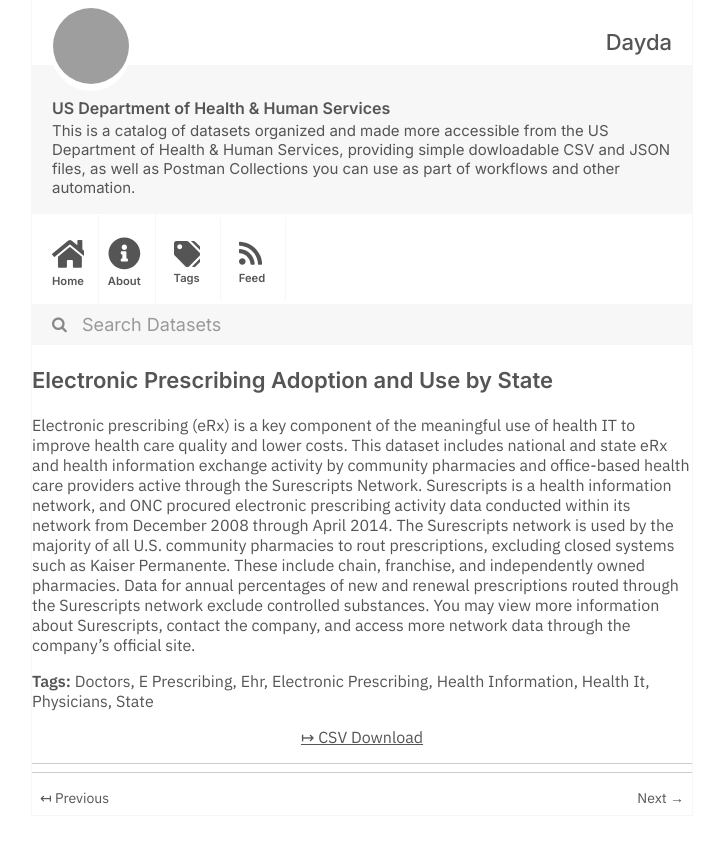
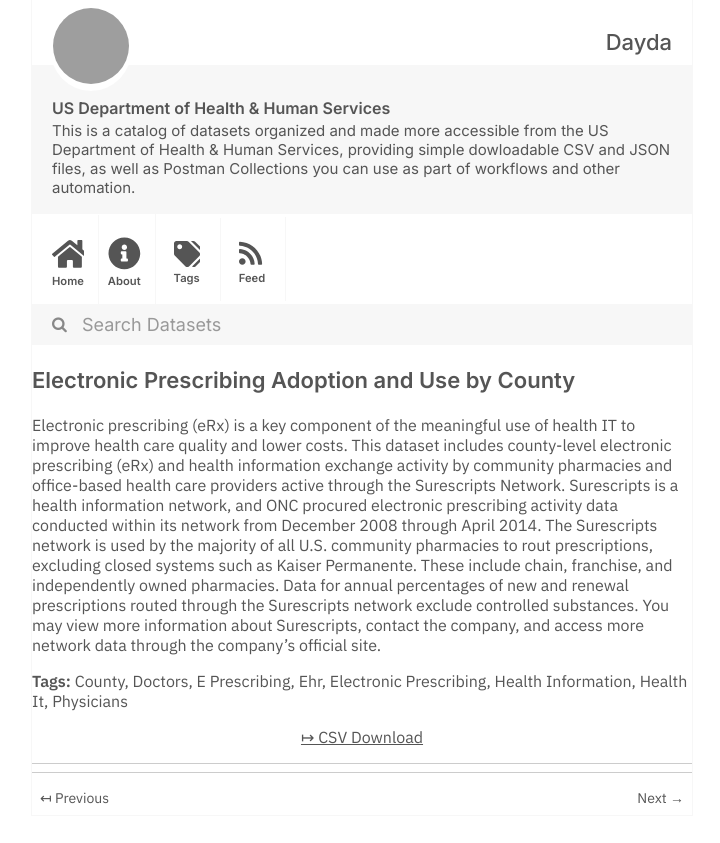
Before and after one commit to dayda-entities/us-department-of-health-and-human-services, a Jekyll site: the page built from _posts/2020-11-10-electronic-prescribing-adoptio.md, in a window 1280 px wide, cut to the strip 0-843 px from the top of the page. Shown: the whole strip, without its empty margins (278-998 px from the left). Built offline with Jekyll 4.4.1, drawn with Linux system fonts in a browser that asks for light colours; grey boxes are pictures that could not be loaded.

Commit message:
Publish Data

```diff
--- a/_posts/2020-11-10-electronic-prescribing-adoptio.md
+++ b/_posts/2020-11-10-electronic-prescribing-adoptio.md
@@ -1,10 +1,11 @@
 ---
-title: Electronic Prescribing Adoption and Use by State
-created: '2020-11-10T16:16:41.513690'
-modified: '2021-04-21T22:38:33.601611'
+title: Electronic Prescribing Adoption and Use by County
+created: '2020-11-10T16:16:41.644744'
+modified: '2021-04-21T22:33:09.647425'
 state: active
 type: dataset
 tags:
+  - County
   - Doctors
   - E Prescribing
   - Ehr
@@ -12,12 +13,11 @@ tags:
   - Health Information
   - Health It
   - Physicians
-  - State
 groups: []
 csv_url: >-
-  https://dashboard.healthit.gov/datadashboard/data/Surescripts_04-2014_State.csv
+  https://dashboard.healthit.gov/datadashboard/data/Surescripts_County_04-2014.csv
 json_url: ''
 layout: post
 
 ---
-Electronic prescribing (eRx) is a key component of the meaningful use of health IT to improve health care quality and lower costs. This dataset includes national and state eRx and health information exchange activity by community pharmacies and office-based health care providers active through the Surescripts Network. Surescripts is a health information network, and ONC procured electronic prescribing activity data conducted within its network from December 2008 through April 2014. The Surescripts network is used by the majority of all U.S. community pharmacies to rout prescriptions, excluding closed systems such as Kaiser Permanente. These include chain, franchise, and independently owned pharmacies. Data for annual percentages of new and renewal prescriptions routed through the Surescripts network exclude controlled substances. You may view more information about Surescripts, contact the company, and access more network data through the company's official site.
+Electronic prescribing (eRx) is a key component of the meaningful use of health IT to improve health care quality and lower costs. This dataset includes county-level electronic prescribing (eRx) and health information exchange activity by community pharmacies and office-based health care providers active through the Surescripts Network. Surescripts is a health information network, and ONC procured electronic prescribing activity data conducted within its network from December 2008 through April 2014. The Surescripts network is used by the majority of all U.S. community pharmacies to rout prescriptions, excluding closed systems such as Kaiser Permanente. These include chain, franchise, and independently owned pharmacies. Data for annual percentages of new and renewal prescriptions routed through the Surescripts network exclude controlled substances. You may view more information about Surescripts, contact the company, and access more network data through the company's official site.
```
